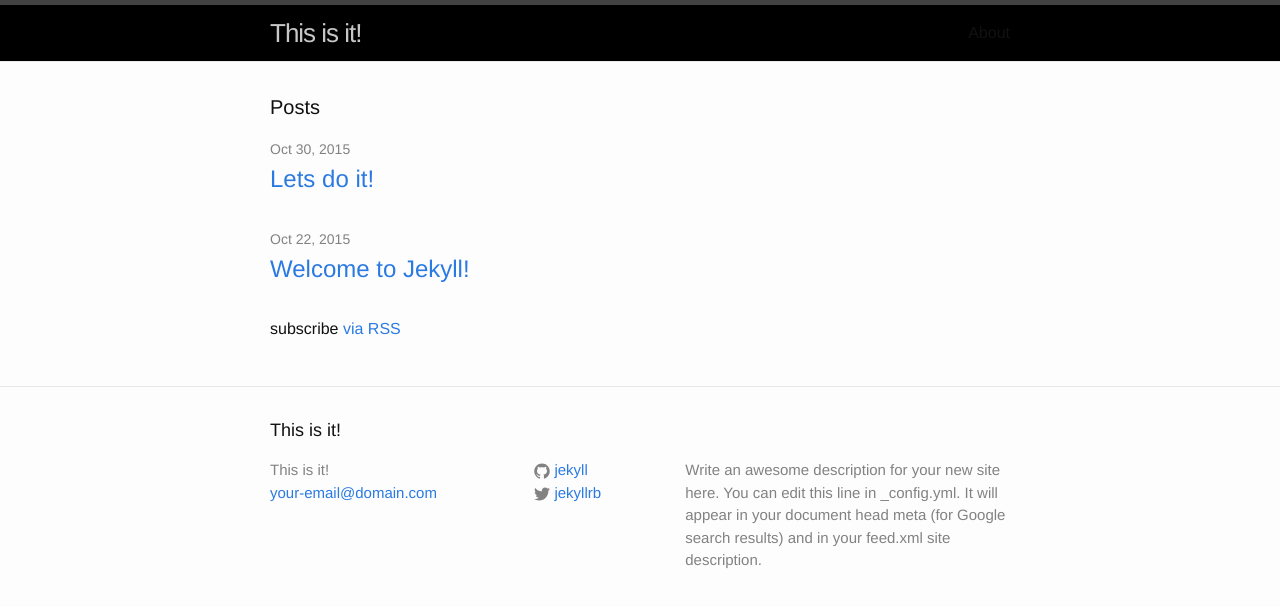
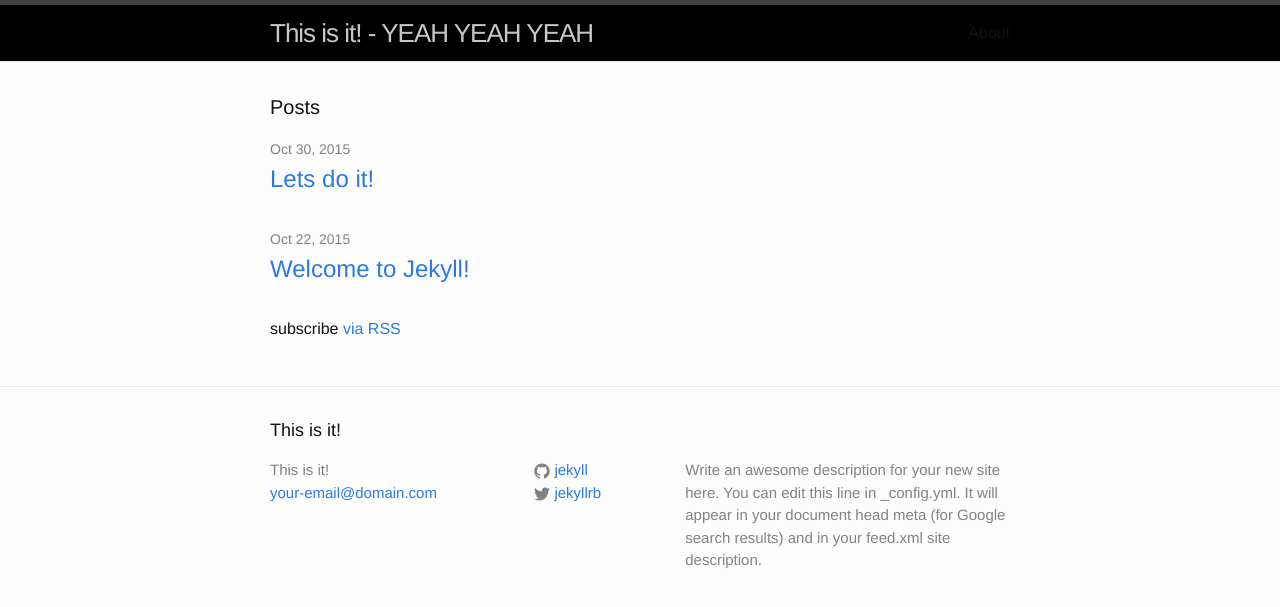
Before and after one commit to mikec/basic-jekyll, a Jekyll site: the page built from index.html, in a window 1280 px wide. Shown: the top 607 px of the page. Built offline with Jekyll 4.4.1, drawn with Linux system fonts in a browser that asks for light colours.

Commit message:
Yeah yeah yeah

```diff
--- a/_includes/header.html
+++ b/_includes/header.html
@@ -2,7 +2,7 @@
 
   <div class="wrapper">
 
-    <a class="site-title" href="{{ site.baseurl }}/">{{ site.title }}</a>
+    <a class="site-title" href="{{ site.baseurl }}/">{{ site.title }} - YEAH YEAH YEAH</a>
 
     <nav class="site-nav">
       <a href="#" class="menu-icon">
```
